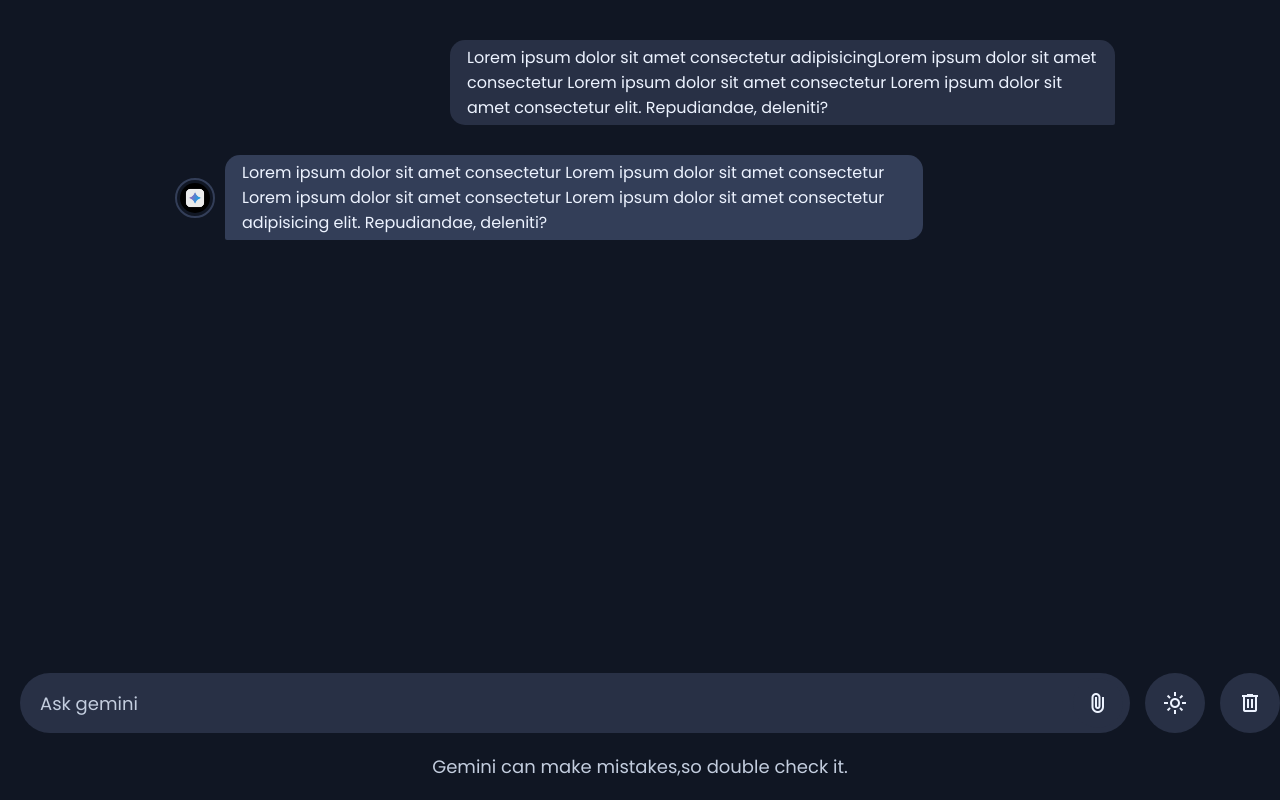
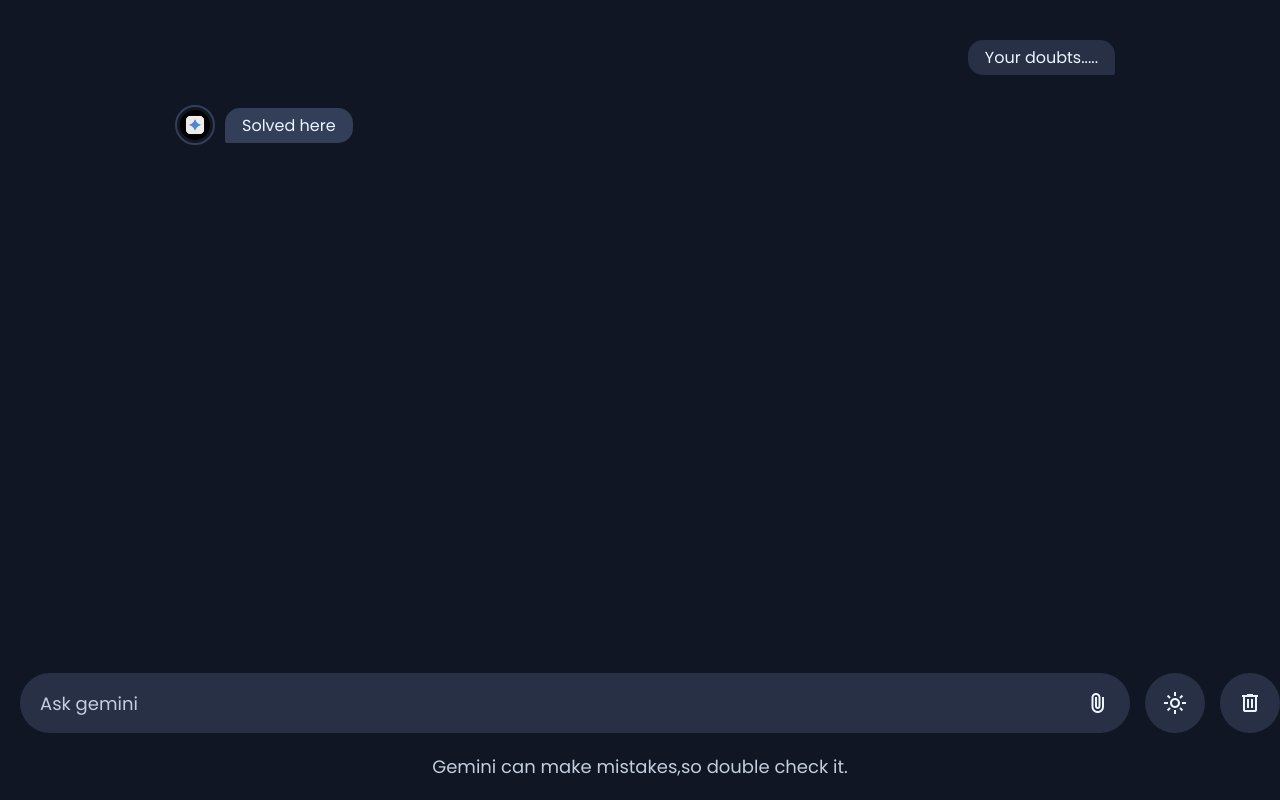
Before and after one commit to varun-web-dev/AskVarunAI, a plain HTML site: page index.html in a window 1280 px wide. Drawn offline with nearby package versions, Linux system fonts and the light colour scheme.

Commit message:
minor changes

```diff
--- a/index.html
+++ b/index.html
@@ -41,16 +41,11 @@
      <div class="chat">
 
         <div class="msg  user-msg">
-            <p class="text">
-                Lorem ipsum dolor sit amet consectetur adipisicingLorem ipsum dolor sit amet consectetur Lorem ipsum dolor sit amet consectetur Lorem ipsum dolor sit amet consectetur  elit. Repudiandae, deleniti?
-            </p>
+            <p class="text">Your doubts.....</p>
         </div>
-
         <div class="msg bot-msg">
             <img src="logo.png" alt="" class="logo">
-            <p class="text">
-                Lorem ipsum dolor sit amet consectetur Lorem ipsum dolor sit amet consectetur Lorem ipsum dolor sit amet consectetur Lorem ipsum dolor sit amet consectetur adipisicing elit. Repudiandae, deleniti?
-            </p>
+            <p class="text">Solved here</p>
         </div>
 
      </div>
```
